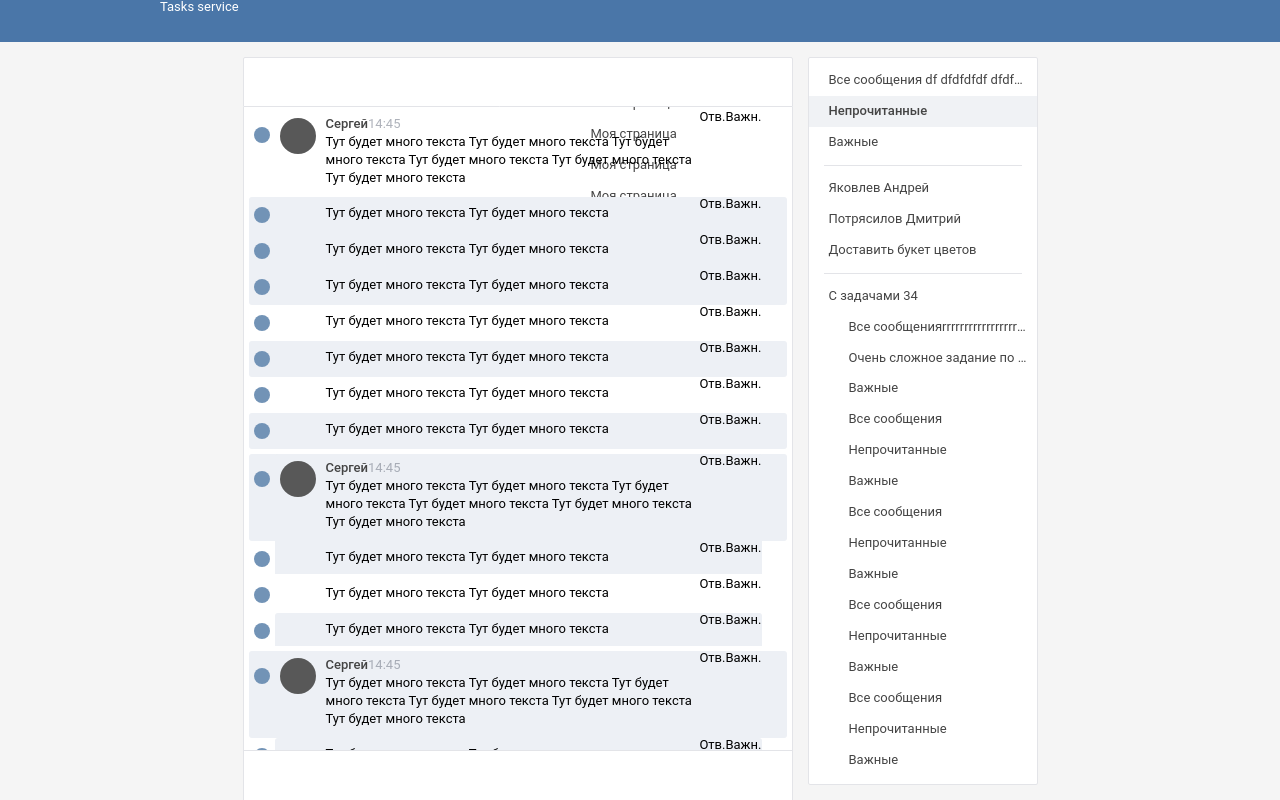
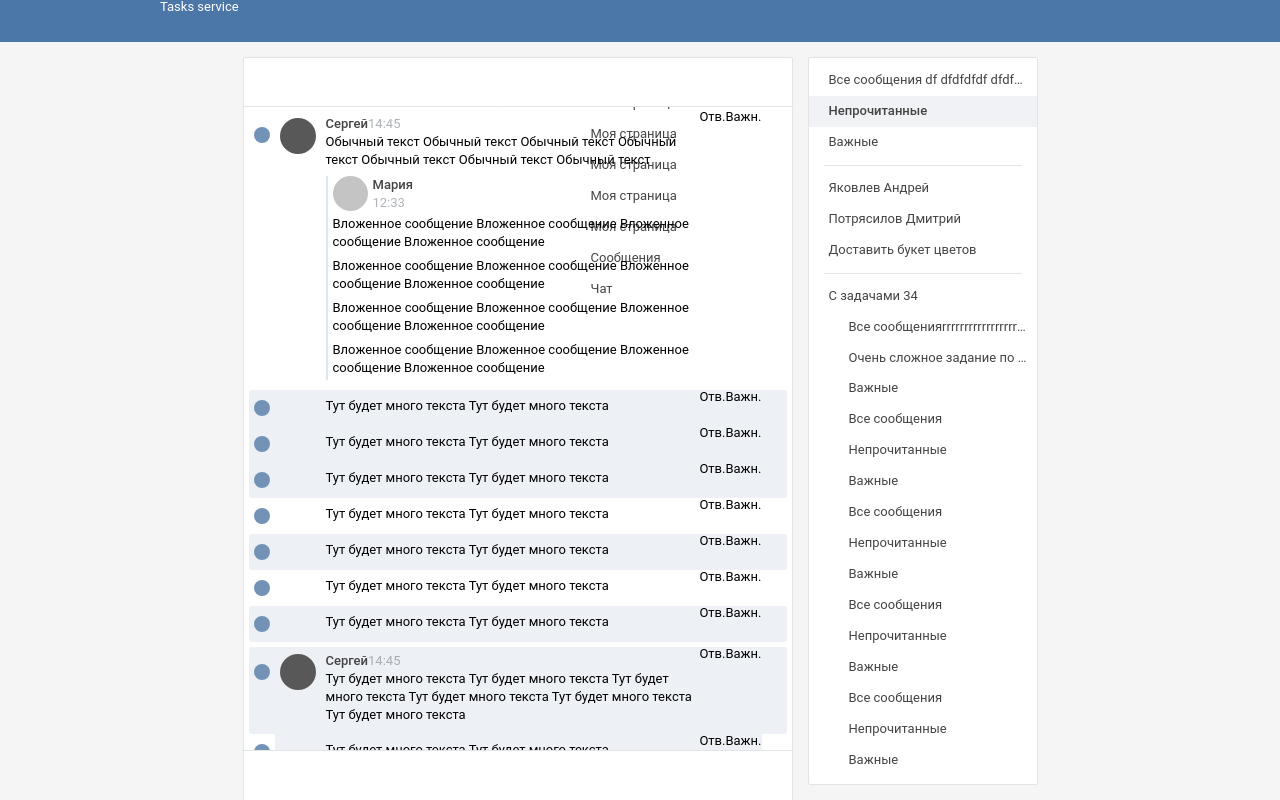
Before and after one commit to Dindro/tasks-service, a Vue app in the folder application/: page /messages in a window 1280 px wide. Shown: the top 800 px of the page. Built offline with nearby package versions, Linux system fonts and the light colour scheme.

Commit message:
добавленно вложенность

```diff
--- a/application/src/components/parts/messages.vue
+++ b/application/src/components/parts/messages.vue
@@ -16,8 +16,24 @@
 					<div class="message">
 						<div class="select"></div>
 						<div class="is-read">
-							<div class="message-text">Тут будет много текста Тут будет много текста Тут будет много текста Тут будет много текста Тут будет много текста
-								Тут будет много текста</div>
+							<div class="message-text">
+								Обычный текст Обычный текст Обычный текст Обычный текст Обычный текст Обычный текст Обычный текст
+								<div class="insert">
+									<div class="insert-top">
+										<div class="insert-photo"></div>
+										<div class="name-time">
+											<span class="name">Мария</span>
+											<span class="time">12:33</span>
+										</div>
+									</div>
+									<div class="insert-messages">
+										<div class="insert-message">Вложенное сообщение Вложенное сообщение Вложенное сообщение Вложенное сообщение</div>
+										<div class="insert-message">Вложенное сообщение Вложенное сообщение Вложенное сообщение Вложенное сообщение</div>
+										<div class="insert-message">Вложенное сообщение Вложенное сообщение Вложенное сообщение Вложенное сообщение</div>
+										<div class="insert-message">Вложенное сообщение Вложенное сообщение Вложенное сообщение Вложенное сообщение</div>
+									</div>
+								</div>
+							</div>
 							<div class="items">
 								<span class="response">Отв.</span>
 								<span class="favorite">Важн.</span>
@@ -320,7 +336,7 @@ $color-black: #444444;
 $color-active: #f0f2f5;
 
 $color-message-selected: #edf0f5;
-
+$color-time: rgba(120, 126, 140, 0.6);
 .dinamic-content {
   width: 550px;
   float: left;
@@ -524,6 +540,44 @@ $container-mt: -($photo-wh + $message-top + $message-bottom); // margin-top ко
         flex: 1;
         padding: 7px 0 7px $message-text-ml;
         line-height: 18px;
+
+        .insert {
+          border-left: 2px solid #dee6ee;
+          padding-left: 5px;
+          margin-top: 7px;
+
+          .insert-top {
+            display: flex;
+
+            .insert-photo {
+              width: 35px;
+              height: 35px;
+              border-radius: 50%;
+              background-color: rgb(196, 196, 196);
+            }
+
+            .name-time {
+							padding-left: 5px;
+
+              span.name {
+                font-weight: 500;
+								color: $color-black;
+								display: block;
+              }
+
+							span.time{
+								color: $color-time;
+							}
+            }
+          }
+
+					.insert-messages{
+
+						.insert-message{
+							padding: 3px 0;
+						}
+					}
+        }
       }
     }
   }
```
